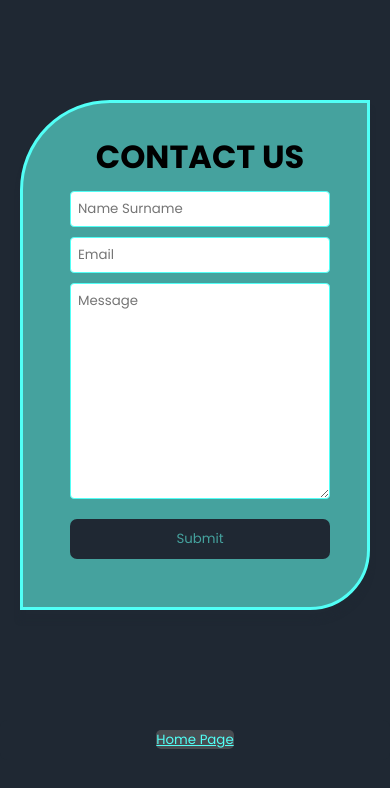
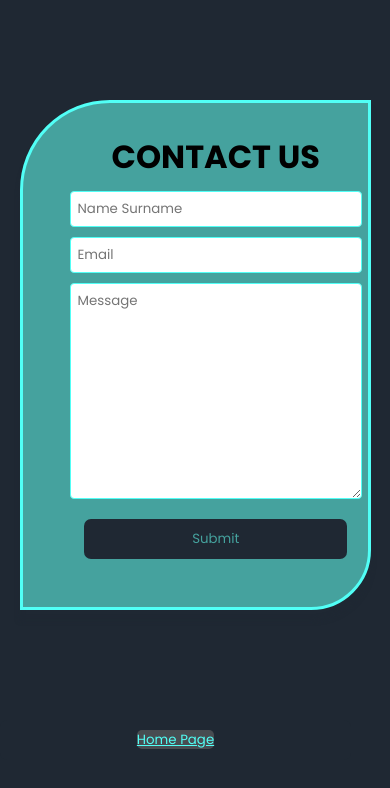
Before and after one commit to 1norey/CryptoWallet, a PHP site: page /contact-us.html in a window 390 px wide. Shown: the top 788 px of the page. Run offline with PHP 8.4, Linux system fonts and the light colour scheme.

Commit message:
CONTACT US and LOG IN  and responsivity

```diff
--- a/contact-us.css
+++ b/contact-us.css
@@ -64,3 +64,19 @@ button a{
     font-size: 14px;
     margin-top: 0px;
   }
+
+
+@media only screen and (max-width: 600px) {
+    .wrapper {
+        width: 90%;
+        max-width: none;
+    }
+
+    form {
+        width: 90%;
+    }
+
+    button {
+        width: 90%;
+    }
+}
```
Also changed, not shown: style.css (+29 -0 lines).
